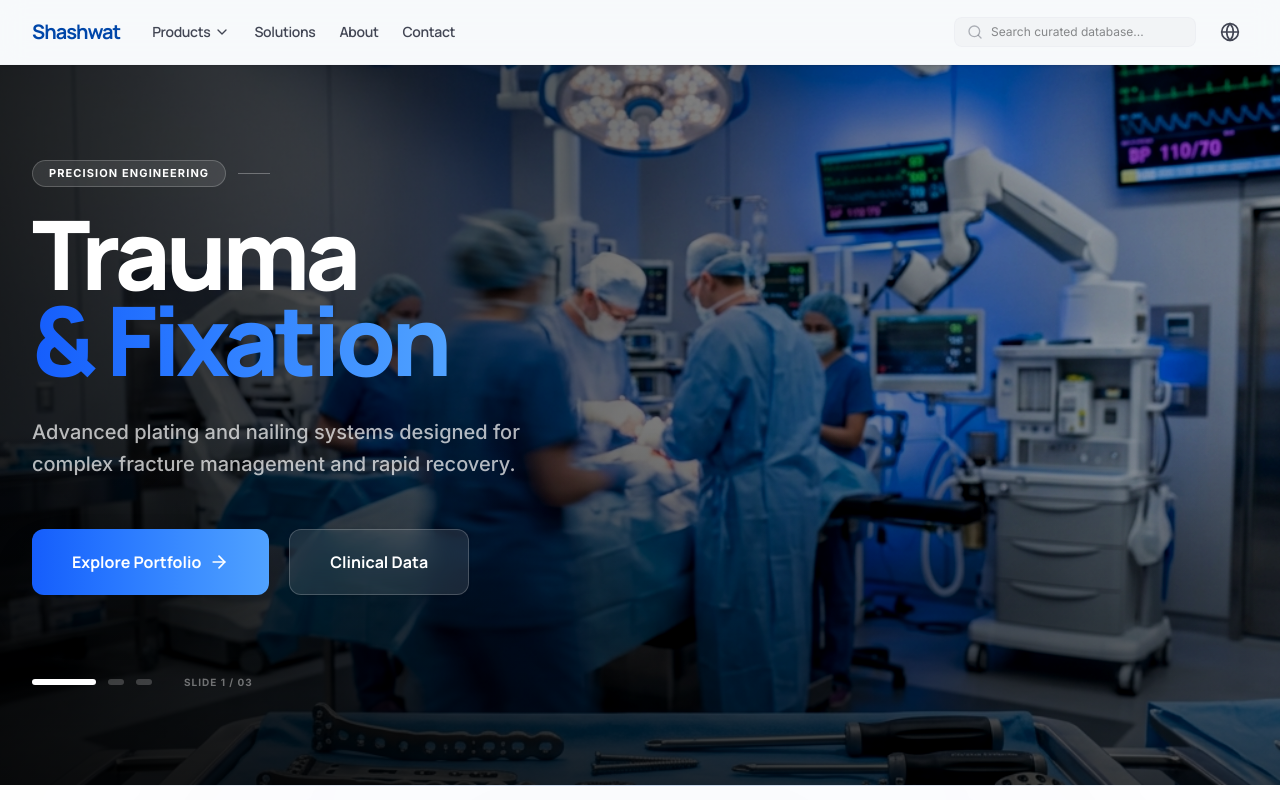
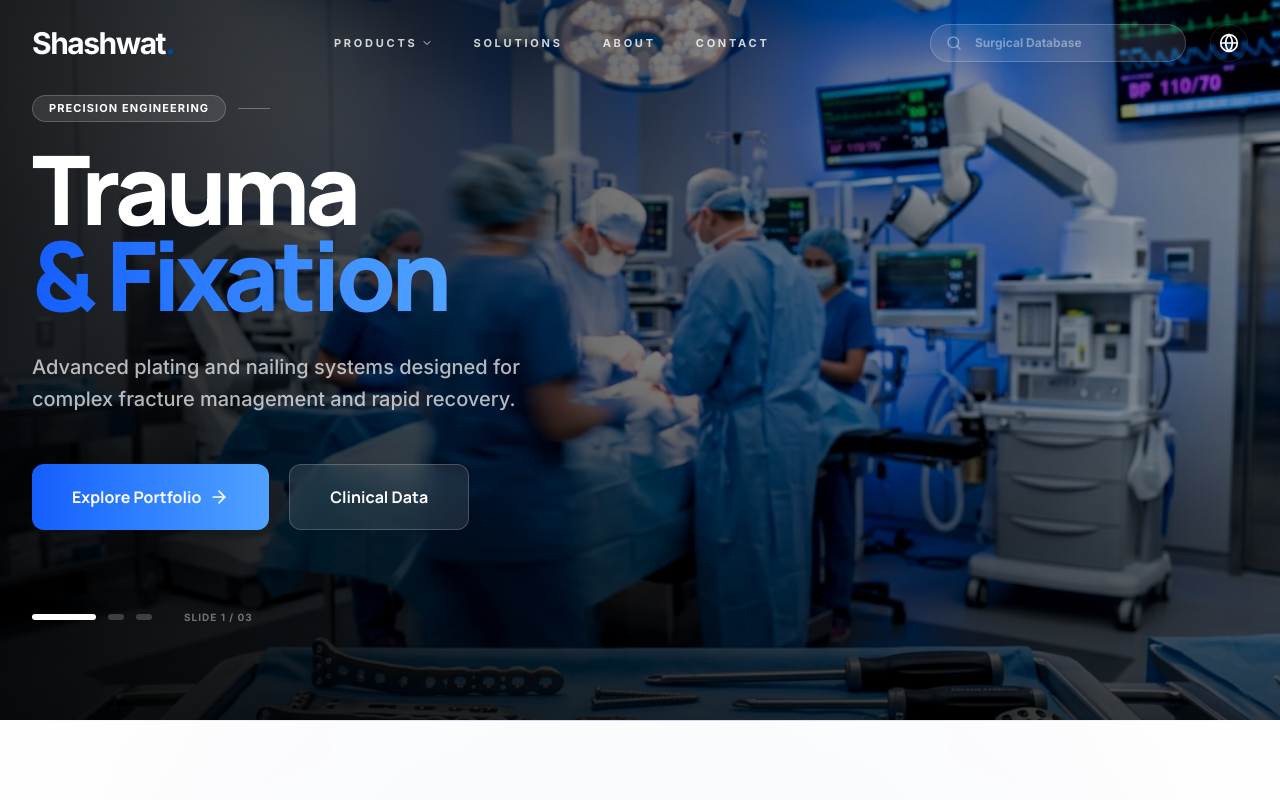
Before and after one commit to DP-Info-System/surgicalweb, a Next.js app: page / in a window 1280 px wide. Shown: the top 800 px of the page. Built offline with nearby package versions, Linux system fonts and the light colour scheme.

Commit message:
Elevate Header with fixed glassmorphism and authoritative branding

```diff
--- a/src/components/Header.tsx
+++ b/src/components/Header.tsx
@@ -1,139 +1,150 @@
 'use client';
 
-import { Search, Globe, ChevronDown, ArrowRight } from 'lucide-react';
-import { useState } from 'react';
+import { useState, useEffect } from 'react';
 import { motion, AnimatePresence } from 'motion/react';
-import { ORTHOPEDIC_CATEGORIES, OTHER_SERVICES } from '../constants';
+import { Search, Globe, ChevronDown, Menu, X, ArrowRight } from 'lucide-react';
+import Link from 'next/link';
+
+const navItems = [
+  { name: 'Products', href: '#', hasDropdown: true },
+  { name: 'Solutions', href: '#' },
+  { name: 'About', href: '#' },
+  { name: 'Contact', href: '#' },
+];
 
 export default function Header() {
-  const [isProductsOpen, setIsProductsOpen] = useState(false);
-  const [activeCategory, setActiveCategory] = useState(ORTHOPEDIC_CATEGORIES[0]);
+  const [isScrolled, setIsScrolled] = useState(false);
+  const [activeItem, setActiveItem] = useState<string | null>(null);
+  const [mobileMenuOpen, setMobileMenuOpen] = useState(false);
+
+  useEffect(() => {
+    const handleScroll = () => {
+      setIsScrolled(window.scrollY > 20);
+    };
+    window.addEventListener('scroll', handleScroll);
+    return () => window.removeEventListener('scroll', handleScroll);
+  }, []);
 
   return (
-    <header className="bg-surface/85 backdrop-blur-md shadow-sm sticky top-0 z-50 border-b border-outline-variant/10">
-      <nav className="flex justify-between items-center w-full px-8 h-16 max-w-[1920px] mx-auto">
-        <div className="flex items-center gap-8">
-          <span className="text-xl font-bold text-primary tracking-tighter font-headline cursor-pointer">Shashwat</span>
-          <div className="hidden md:flex gap-6 items-center">
-            <div
-              className="relative h-16 flex items-center"
-              onMouseEnter={() => setIsProductsOpen(true)}
-              onMouseLeave={() => setIsProductsOpen(false)}
+    <header
+      className={`fixed top-0 left-0 right-0 z-50 transition-all duration-500 ${
+        isScrolled
+          ? 'bg-white/80 backdrop-blur-2xl py-3 border-b border-primary/5 shadow-2xl shadow-primary/5'
+          : 'bg-transparent py-6'
+      }`}
     >
-              <button className="flex items-center gap-1 text-on-surface-variant hover:text-primary transition-colors font-headline tracking-tight text-sm font-semibold">
-                Products <ChevronDown className={`w-4 h-4 transition-transform duration-300 ${isProductsOpen ? 'rotate-180' : ''}`} />
+      <div className="max-w-[1920px] mx-auto px-8 flex items-center justify-between">
+
+        {/* Authoritative Logo */}
+        <Link href="/" className="group flex items-center gap-2">
+          <motion.div
+            whileHover={{ scale: 1.05 }}
+            className={`text-3xl font-black tracking-tighter transition-colors duration-300 ${
+              isScrolled ? 'text-primary' : 'text-white'
+            }`}
+          >
+            Shashwat
+            <span className="text-primary italic font-black">.</span>
+          </motion.div>
+        </Link>
+
+        {/* High-Fidelity Navigation */}
+        <nav className="hidden lg:flex items-center gap-10">
+          {navItems.map((item) => (
+            <Link
+              key={item.name}
+              href={item.href}
+              onMouseEnter={() => setActiveItem(item.name)}
+              onMouseLeave={() => setActiveItem(null)}
+              className={`relative py-2 text-[11px] font-black uppercase tracking-[0.25em] transition-all duration-300 flex items-center gap-1 ${
+                isScrolled ? 'text-on-surface-variant hover:text-primary' : 'text-white/80 hover:text-white'
+              }`}
+            >
+              {item.name}
+              {item.hasDropdown && (
+                <ChevronDown className={`w-3 h-3 transition-transform duration-300 ${activeItem === item.name ? 'rotate-180' : ''}`} />
+              )}
+
+              {/* Animated Underline Indicator */}
+              {activeItem === item.name && (
+                <motion.div
+                  layoutId="nav-underline"
+                  className="absolute bottom-0 left-0 right-0 h-0.5 bg-primary rounded-full shadow-[0_0_10px_rgba(0,71,169,0.5)]"
+                  initial={{ opacity: 0 }}
+                  animate={{ opacity: 1 }}
+                  transition={{ duration: 0.3 }}
+                />
+              )}
+            </Link>
+          ))}
+        </nav>
+
+        {/* Interface Controls */}
+        <div className="flex items-center gap-6">
+
+          {/* Digital Search Pill */}
+          <div className="hidden md:flex items-center relative group">
+            <Search className={`absolute left-4 w-4 h-4 transition-colors ${
+              isScrolled ? 'text-on-surface-variant/40 group-focus-within:text-primary' : 'text-white/40 group-focus-within:text-primary'
+            }`} />
+            <input
+              type="text"
+              placeholder="Surgical Database"
+              className={`pl-11 pr-6 py-2.5 rounded-full text-xs font-bold transition-all duration-500 outline-hidden border w-48 lg:w-64 focus:w-80 ${
+                isScrolled
+                  ? 'bg-primary/5 border-primary/10 text-on-surface focus:bg-white focus:border-primary/40 focus:shadow-xl'
+                  : 'bg-white/10 border-white/20 text-white placeholder:text-white/40 focus:bg-white/20 focus:border-white/40'
+              }`}
+            />
+          </div>
+
+          {/* Language Switcher */}
+          <button className={`p-2 rounded-full transition-all border ${
+            isScrolled
+              ? 'border-primary/5 hover:bg-primary/5 text-on-surface'
+              : 'border-white/10 hover:bg-white/10 text-white'
+          }`}>
+            <Globe className="w-5 h-5" />
           </button>
 
-              <AnimatePresence>
-                {isProductsOpen && (
-                  <motion.div
-                    initial={{ opacity: 0, y: 10 }}
-                    animate={{ opacity: 1, y: 0 }}
-                    exit={{ opacity: 0, y: 10 }}
-                    transition={{ duration: 0.2 }}
-                    className="absolute top-16 left-0 w-[800px] bg-white rounded-b-2xl shadow-2xl border border-outline-variant/10 overflow-hidden flex"
-                  >
-                    {/* Left Side: Categories */}
-                    <div className="w-1/3 bg-surface-container-low p-6 border-r border-outline-variant/10">
-                      <h3 className="text-[10px] font-bold uppercase tracking-widest text-on-surface-variant/40 mb-4">Orthopedic</h3>
-                      <div className="space-y-1">
-                        {ORTHOPEDIC_CATEGORIES.map((cat) => (
+          {/* Mobile Menu Toggle */}
           <button
-                            key={cat.id}
-                            onMouseEnter={() => setActiveCategory(cat)}
-                            className={`w-full flex items-center gap-3 p-3 rounded-lg transition-all duration-200 text-left ${
-                              activeCategory.id === cat.id
-                                ? 'bg-white text-primary shadow-sm'
-                                : 'text-on-surface-variant/70 hover:bg-white/50'
+            onClick={() => setMobileMenuOpen(!mobileMenuOpen)}
+            className={`lg:hidden p-2 rounded-xl border ${
+              isScrolled
+                ? 'border-primary/10 text-primary'
+                : 'border-white/20 text-white'
             }`}
           >
-                            <cat.icon className="w-4 h-4" />
-                            <span className="text-sm font-semibold">{cat.name}</span>
+            {mobileMenuOpen ? <X /> : <Menu />}
           </button>
-                        ))}
-                      </div>
-
-                      <div className="mt-8 pt-6 border-t border-outline-variant/10">
-                        <h3 className="text-[10px] font-bold uppercase tracking-widest text-on-surface-variant/40 mb-4">Other Services</h3>
-                        <div className="grid grid-cols-1 gap-2">
-                          {OTHER_SERVICES.slice(0, 4).map((service) => (
-                            <button key={service.name} className="flex items-center gap-2 text-xs text-on-surface-variant/60 hover:text-primary transition-colors text-left">
-                              <service.icon className="w-3 h-3" />
-                              <span>{service.name}</span>
-                            </button>
-                          ))}
-                        </div>
         </div>
       </div>
 
-                    {/* Right Side: Subcategories/Items */}
-                    <div className="w-2/3 p-8 bg-white">
-                      <div className="flex items-center justify-between mb-6">
-                        <div className="flex items-center gap-3">
-                          <div className="p-2 bg-primary/10 rounded-lg">
-                            <activeCategory.icon className="w-6 h-6 text-primary" />
-                          </div>
-                          <h4 className="text-xl font-headline font-bold text-on-surface">{activeCategory.name}</h4>
-                        </div>
-                        <button className="text-xs font-bold text-primary flex items-center gap-1 hover:underline">
-                          View All <ArrowRight className="w-3 h-3" />
-                        </button>
-                      </div>
-
-                      <div className="grid grid-cols-2 gap-x-8 gap-y-4">
-                        {activeCategory.items.map((item) => (
-                          <a
+      {/* Mobile Drawer */}
+      <AnimatePresence>
+        {mobileMenuOpen && (
+          <motion.div
+            initial={{ opacity: 0, y: -20 }}
+            animate={{ opacity: 1, y: 0 }}
+            exit={{ opacity: 0, y: -20 }}
+            className="absolute top-full inset-x-0 bg-white shadow-2xl p-8 border-b-2 border-primary/5 lg:hidden"
+          >
+            <div className="flex flex-col gap-6">
+              {navItems.map((item) => (
+                <Link
                   key={item.name}
-                            href="#"
-                            className="group flex flex-col p-3 rounded-xl hover:bg-surface-container-low transition-colors"
+                  href={item.href}
+                  className="text-lg font-black text-on-surface flex items-center justify-between group"
                 >
-                            <span className="text-sm font-semibold text-on-surface group-hover:text-primary transition-colors">{item.name}</span>
-                            <span className="text-[10px] text-on-surface-variant/50 mt-1">Advanced surgical solutions for {item.name.toLowerCase()} procedures.</span>
-                          </a>
+                  {item.name}
+                  <ArrowRight className="w-5 h-5 text-primary opacity-0 group-hover:opacity-100 transition-all -translate-x-4 group-hover:translate-x-0" />
+                </Link>
               ))}
-                      </div>
-
-                      <div className="mt-12 p-4 bg-primary/5 rounded-xl border border-primary/10 flex items-center justify-between">
-                        <div>
-                          <p className="text-xs font-bold text-primary">Need technical assistance?</p>
-                          <p className="text-[10px] text-on-surface-variant/70">Our clinical specialists are available 24/7.</p>
-                        </div>
-                        <button className="px-4 py-2 bg-primary text-white text-[10px] font-bold rounded-lg">Contact Support</button>
-                      </div>
             </div>
           </motion.div>
         )}
       </AnimatePresence>
-            </div>
-            {['Solutions', 'About', 'Contact'].map((item) => (
-              <a
-                key={item}
-                href="#"
-                className="text-on-surface-variant hover:text-primary transition-colors font-headline tracking-tight text-sm font-semibold"
-              >
-                {item}
-              </a>
-            ))}
-          </div>
-        </div>
-
-        <div className="flex items-center gap-4">
-          <div className="hidden lg:flex items-center bg-surface-container-low rounded-lg px-3 py-1.5 border border-outline-variant/10">
-            <Search className="text-on-surface-variant/40 w-4 h-4 mr-2" />
-            <input
-              type="text"
-              placeholder="Search curated database..."
-              className="bg-transparent border-none focus:outline-none text-xs w-48 font-label"
-            />
-          </div>
-
-          <div className="flex items-center gap-2">
-            <button className="p-2 text-on-surface-variant hover:bg-surface-container-low transition-all duration-300 rounded-full">
-              <Globe className="w-5 h-5" />
-            </button>
-          </div>
-        </div>
-      </nav>
     </header>
   );
 }
```
Lines whose indentation alone changed are shown as unchanged.
